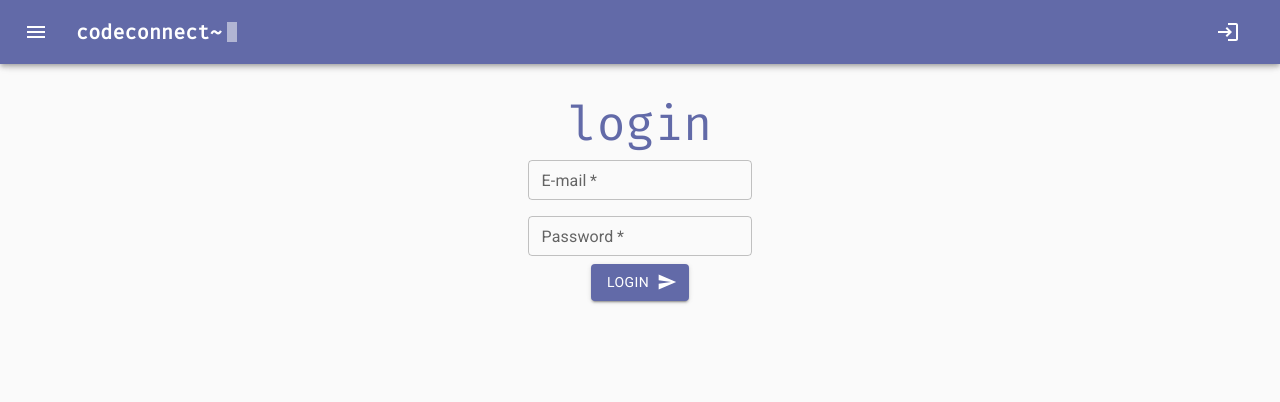
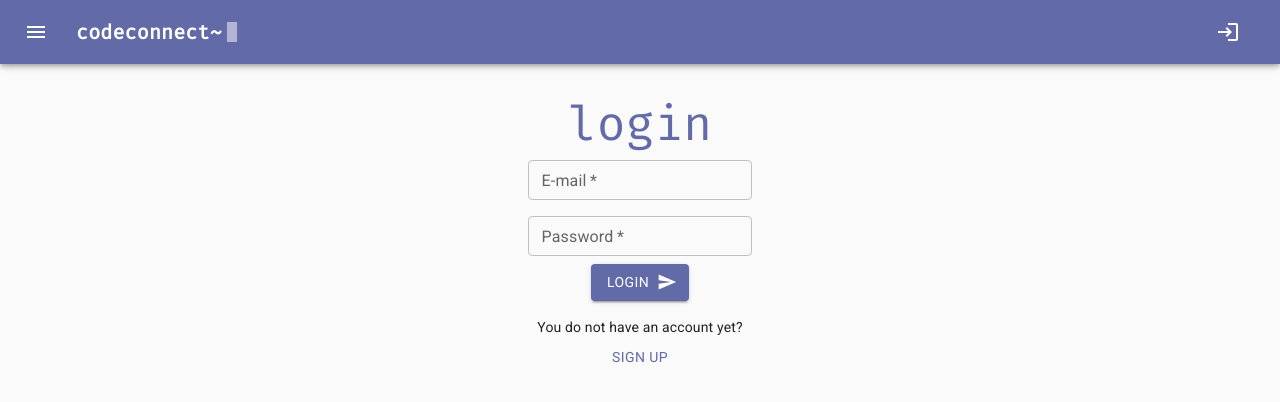
Before and after one commit to ma-lina/codeconnect, a React (Create React App) app in the folder client/: page /login in a window 1280 px wide. Shown: the top 402 px of the page. Built offline with nearby package versions, Linux system fonts and the light colour scheme.

Commit message:
added a text and a link to signup

```diff
--- a/client/src/Views/Login.tsx
+++ b/client/src/Views/Login.tsx
@@ -5,6 +5,8 @@ import Box from "@mui/material/Box";
 import SendIcon from "@mui/icons-material/Send";
 import { AuthContext } from "../Context/AuthContext";
 import TextHeaderLine from "../Components/TextHeaderLine";
+import { Typography } from "@mui/material";
+import ButtonNavigateTo from "../Components/ButtonNavigateTo";
 
 const Login = () => {
   const { loginUser, setLoginUser, user, logIn } = useContext(AuthContext);
@@ -56,6 +58,16 @@ const Login = () => {
           </Button>
         </div>
       </Box>
+            <Box
+        sx={{
+          flexDirection: 'column',
+        }}
+      >
+        <Typography variant="body2" sx={{ pt: 2 }}>
+          You do not have an account yet?
+        </Typography>
+        <ButtonNavigateTo buttonText="sign up" destination="/signup"/>
+      </Box>
     </div>
   );
 };
```
